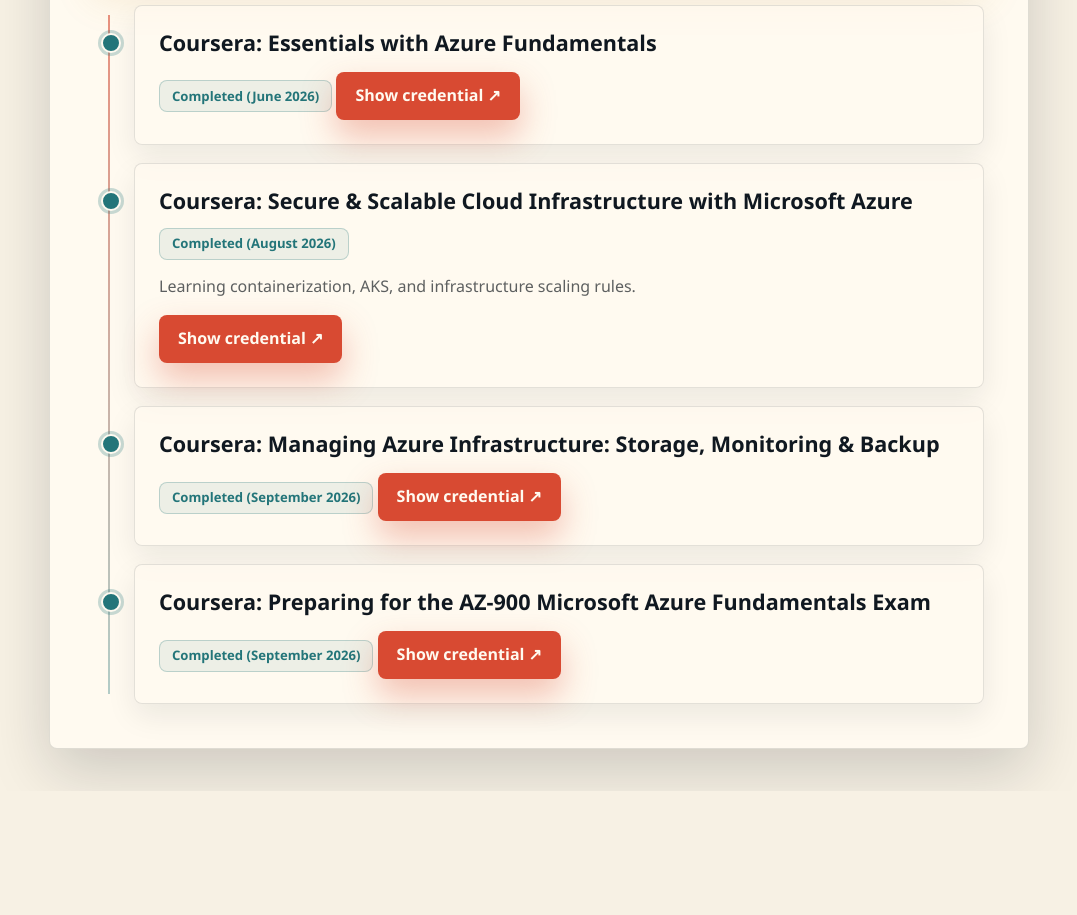
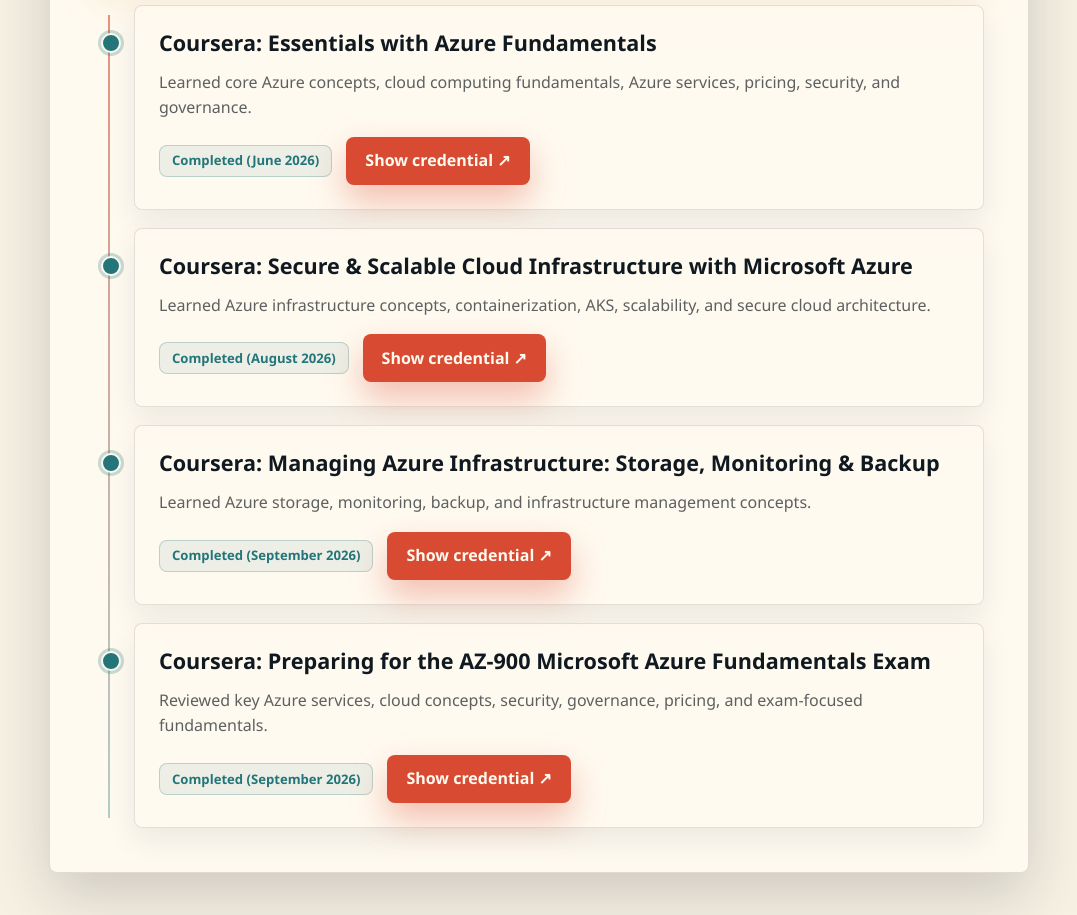
Before and after one commit to Prasad29113004/sakura-portfolio, a website: page azure-fundamentals.html in a window 1280 px wide. Shown: the part 800-1715 px from the top of the page, without its empty margins (101-1178 px from the left). Before the commit the page ends 1591 px from the top, so only its background shows below. Drawn offline with Linux system fonts and the light colour scheme.

Commit message:
Improve Azure certification card layout

```diff
--- a/azure-fundamentals.html
+++ b/azure-fundamentals.html
@@ -174,6 +174,19 @@
       color: rgba(31, 36, 40, 0.72);
     }
 
+    .milestone-actions {
+      display: flex;
+      flex-wrap: wrap;
+      align-items: center;
+      gap: 10px 14px;
+      margin-top: 16px;
+    }
+
+    .milestone-actions .milestone-meta,
+    .milestone-actions .credential-link {
+      margin-top: 0;
+    }
+
     .credential-link {
       margin-top: 16px;
     }
@@ -221,6 +234,8 @@
         <li class="milestone-item">
           <article class="milestone-card">
             <h2>Coursera: Essentials with Azure Fundamentals</h2>
+            <p>Learned core Azure concepts, cloud computing fundamentals, Azure services, pricing, security, and governance.</p>
+            <div class="milestone-actions">
               <span class="milestone-meta">Completed (June 2026)</span>
               <a
                 class="button primary credential-link"
@@ -228,26 +243,31 @@
                 target="_blank"
                 rel="noopener noreferrer"
               >Show credential ↗</a>
+            </div>
           </article>
         </li>
 
         <li class="milestone-item">
           <article class="milestone-card">
             <h2>Coursera: Secure &amp; Scalable Cloud Infrastructure with Microsoft Azure</h2>
+            <p>Learned Azure infrastructure concepts, containerization, AKS, scalability, and secure cloud architecture.</p>
+            <div class="milestone-actions">
               <span class="milestone-meta">Completed (August 2026)</span>
-            <p>Learning containerization, AKS, and infrastructure scaling rules.</p>
               <a
                 class="button primary credential-link"
                 href="https://www.coursera.org/account/accomplishments/verify/5PEKMW1D786E"
                 target="_blank"
                 rel="noopener noreferrer"
               >Show credential ↗</a>
+            </div>
           </article>
         </li>
 
         <li class="milestone-item">
           <article class="milestone-card">
             <h2>Coursera: Managing Azure Infrastructure: Storage, Monitoring &amp; Backup</h2>
+            <p>Learned Azure storage, monitoring, backup, and infrastructure management concepts.</p>
+            <div class="milestone-actions">
               <span class="milestone-meta">Completed (September 2026)</span>
               <a
                 class="button primary credential-link"
@@ -255,12 +275,15 @@
                 target="_blank"
                 rel="noopener noreferrer"
               >Show credential ↗</a>
+            </div>
           </article>
         </li>
 
         <li class="milestone-item">
           <article class="milestone-card">
             <h2>Coursera: Preparing for the AZ-900 Microsoft Azure Fundamentals Exam</h2>
+            <p>Reviewed key Azure services, cloud concepts, security, governance, pricing, and exam-focused fundamentals.</p>
+            <div class="milestone-actions">
               <span class="milestone-meta">Completed (September 2026)</span>
               <a
                 class="button primary credential-link"
@@ -268,6 +291,7 @@
                 target="_blank"
                 rel="noopener noreferrer"
               >Show credential ↗</a>
+            </div>
           </article>
         </li>
 
```
Lines whose indentation alone changed are shown as unchanged.
